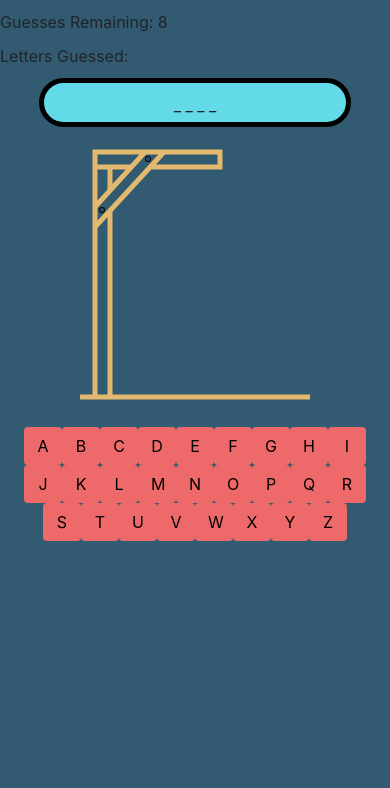
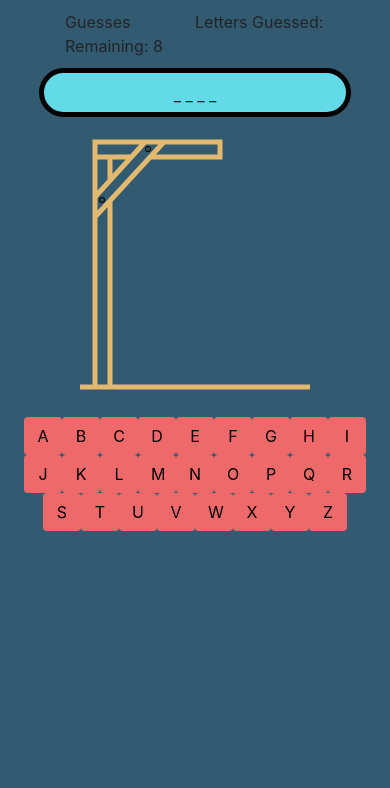
Before and after one commit to jgallaway2011/Word-Guess-Game, a plain HTML site: page index.html in a window 390 px wide. Shown: the part 56-844 px from the top of the page. Drawn offline with nearby package versions, Linux system fonts and the light colour scheme.

Commit message:
Update HTML Bootstrap columns for guesses remaining and letters guessed

```diff
--- a/index.html
+++ b/index.html
@@ -21,9 +21,9 @@
   </nav>
   <div class="container.fluid no-gutters">
     <div class="row justify-content-center no-gutters">
-      <div class=col-md-4 id="guessesRemaining">
+      <div class=col-4 id="guessesRemaining">
       </div>
-      <div class=col-md-4 id="lettersGuessed">
+      <div class=col-4 id="lettersGuessed">
       </div>
     </div>
     <div class="row no-gutters align-items-center">
```
